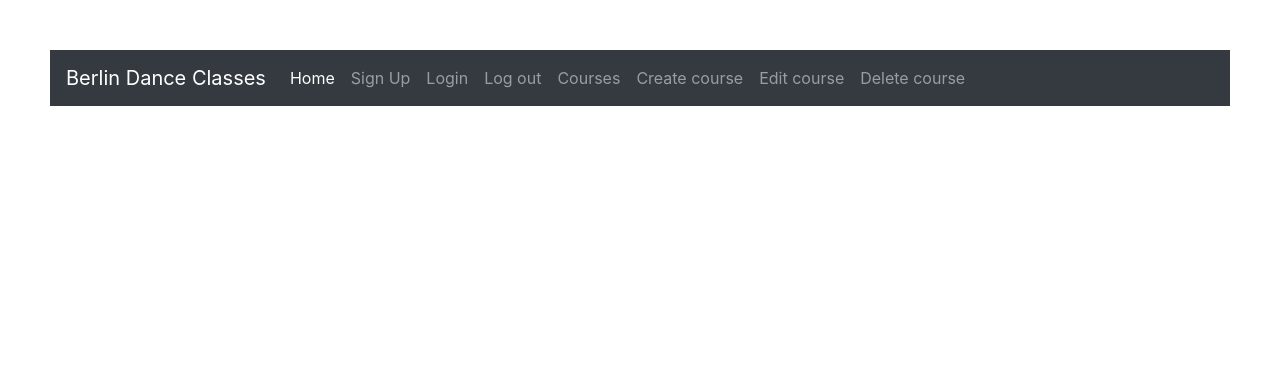
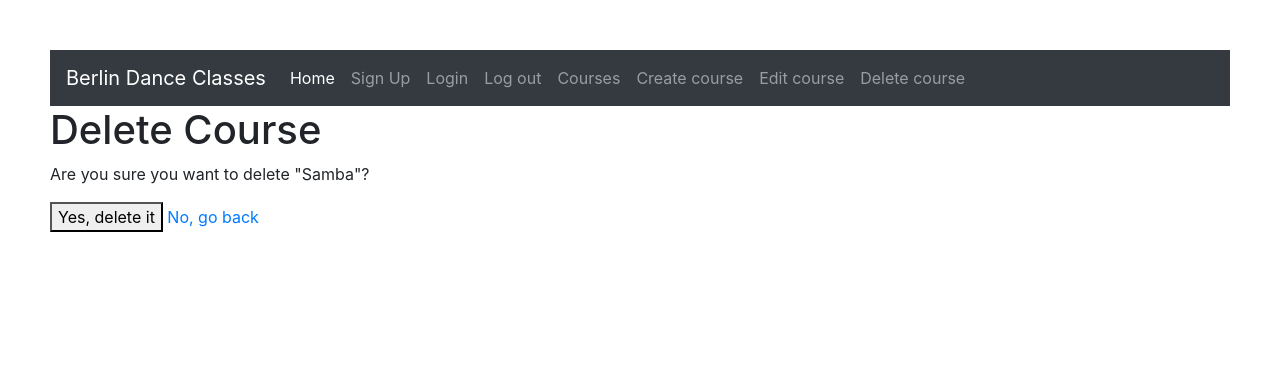
Before and after one commit to BerlinDanceClasses/BerlinDance, a Node server app: template views/dance-course/delete-course.hbs in a window 1280 px wide. Shown: the top 366 px of the page. Run offline with Node 20, Linux system fonts and the light colour scheme; the template is opened without the code that fills it: values that come from a table or form of the project are taken from there, others are empty; data comes from the database, SQL or seed files in the repository; some libraries are stand-ins or nearby versions.

Commit message:
Push issues

```diff
--- a/views/dance-course/delete-course.hbs
+++ b/views/dance-course/delete-course.hbs
@@ -0,0 +1,8 @@
+<h1>Delete Course</h1>
+
+<p>Are you sure you want to delete "{{ course.name }}"?</p>
+
+<form method="POST" action="/courses/{{ course._id }}/delete">
+  <button type="submit">Yes, delete it</button>
+  <a href="/courses/{{ course.id }}">No, go back</a>
+</form>
--- a/views/dance-course/list-course.hbs
+++ b/views/dance-course/list-course.hbs
@@ -1,6 +1,5 @@
 <h1>Berlin Dance Courses</h1>
 
-<<<<<<< HEAD
 <a href="/courses/create">Add a new course</a>
 
 <ul>
@@ -32,4 +31,3 @@
 
     </section>
 {{/each}}
->>>>>>> e65afee3f29cfec4f51e7aa430732423eaba8e5a
```
